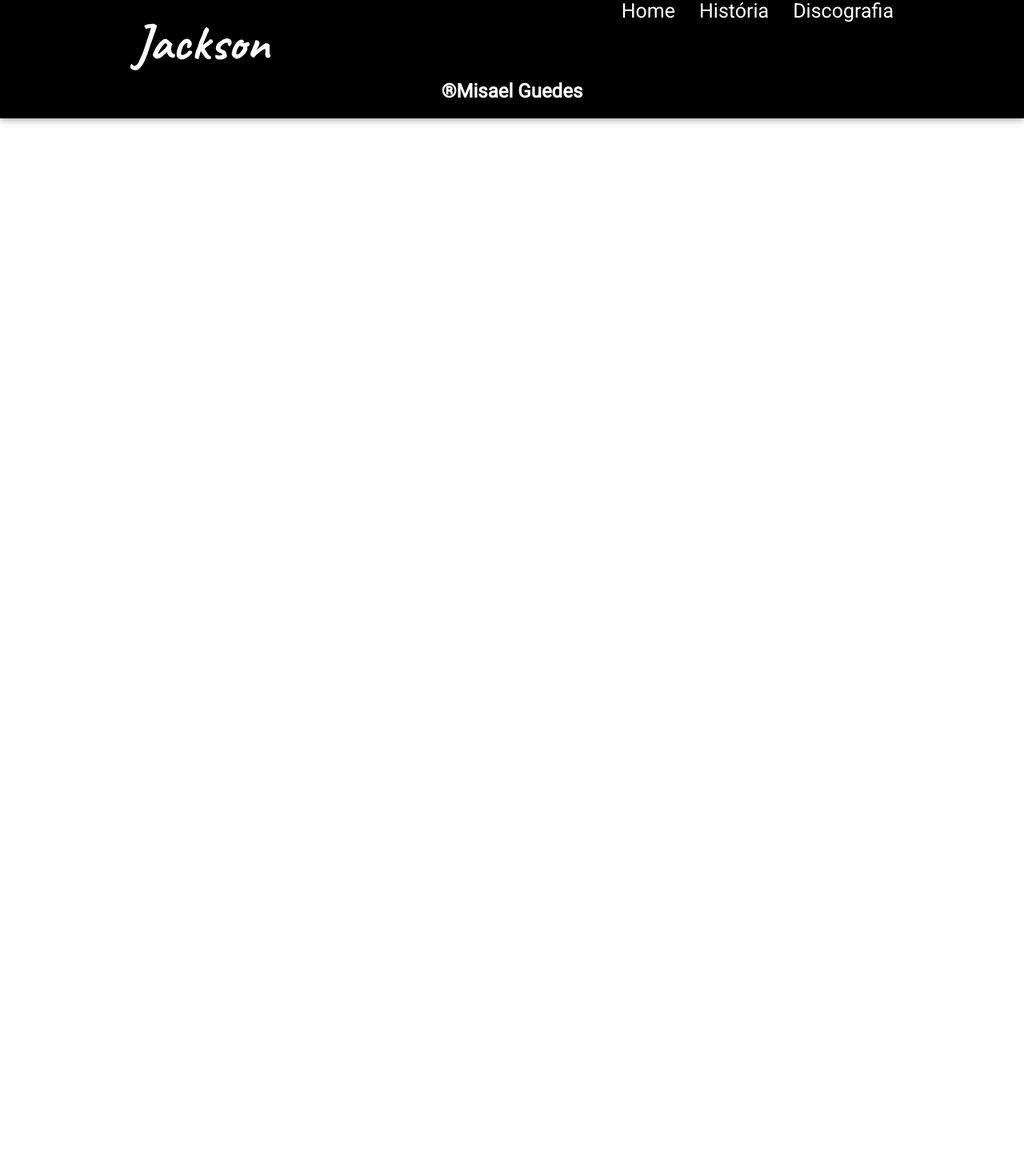
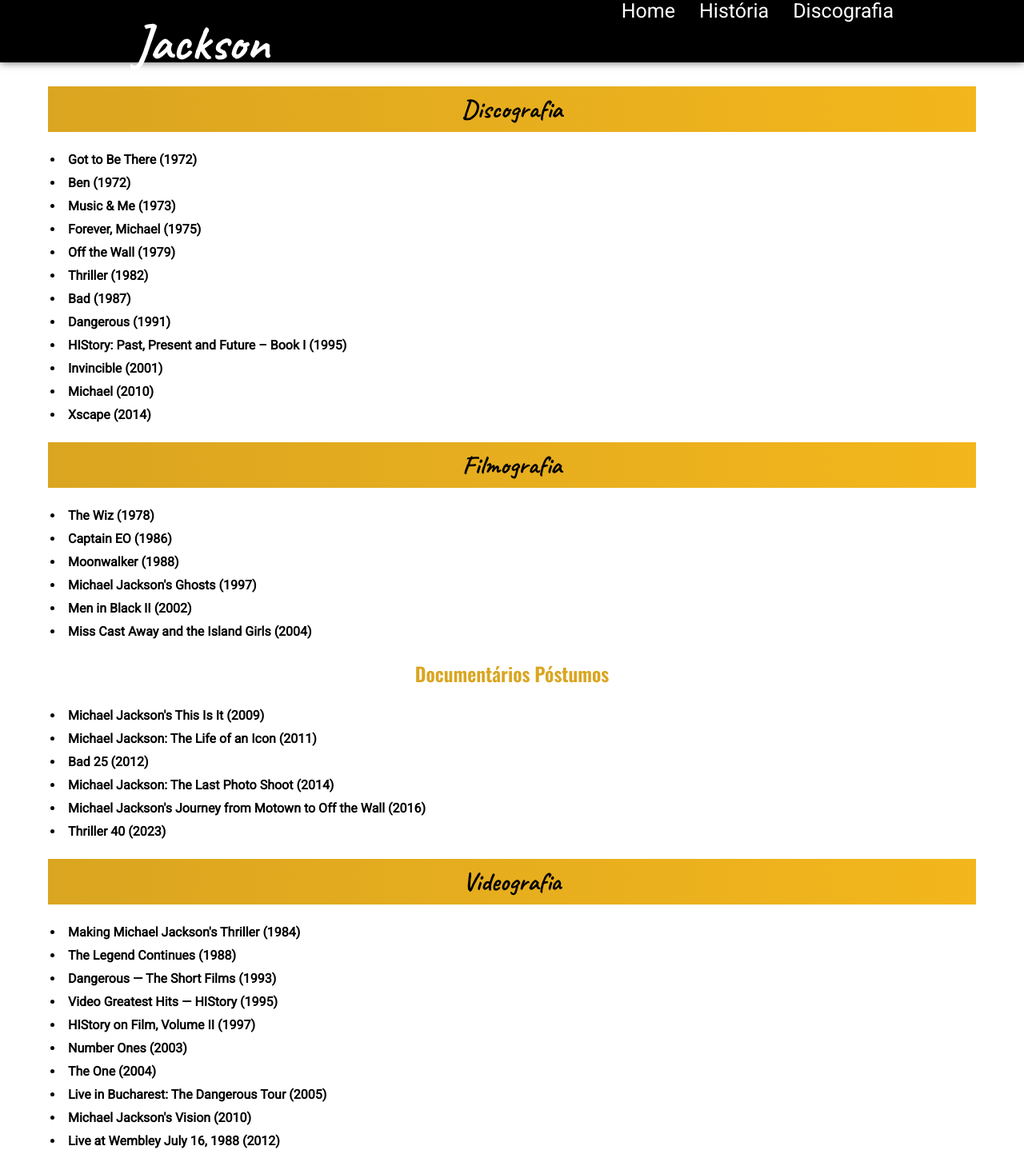
Before and after one commit to misaelguedes/Michael-Jackson, a React (Create React App) app: page /discografia in a window 1280 px wide. Shown: the part 52-1510 px from the top of the page at 80% size. Before the commit the page ends 800 px from the top, so only its background shows below. Built offline with nearby package versions, Linux system fonts and the light colour scheme.

Commit message:
Criando a página Discography

```diff
--- /dev/null
+++ b/src/pages/discography/Discography.js
@@ -0,0 +1,54 @@
+import './discography.css'
+
+export default function Discography() {
+    return (
+        <section>
+            <h1>Discografia</h1>
+            <ul>
+                <li>Got to Be There (1972)</li>
+                <li>Ben (1972)</li>
+                <li>Music & Me (1973)</li>
+                <li>Forever, Michael (1975)</li>
+                <li>Off the Wall (1979)</li>
+                <li>Thriller (1982)</li>
+                <li>Bad (1987)</li>
+                <li>Dangerous (1991)</li>
+                <li>HIStory: Past, Present and Future – Book I (1995)</li>
+                <li>Invincible (2001)</li>
+                <li>Michael (2010)</li>
+                <li>Xscape (2014)</li>
+            </ul>
+            <h1>Filmografia</h1>
+            <ul>
+                <li>The Wiz (1978)</li>
+                <li>Captain EO (1986)</li>
+                <li>Moonwalker (1988)</li>
+                <li>Michael Jackson's Ghosts (1997)</li>
+                <li>Men in Black II (2002)</li>
+                <li>Miss Cast Away and the Island Girls (2004)</li>
+            </ul>
+            <h2>Documentários Póstumos</h2>
+            <ul>
+                <li>Michael Jackson's This Is It (2009)</li>
+                <li>Michael Jackson: The Life of an Icon (2011)</li>
+                <li>Bad 25 (2012)</li>
+                <li>Michael Jackson: The Last Photo Shoot (2014)</li>
+                <li>Michael Jackson's Journey from Motown to Off the Wall (2016)</li>
+                <li>Thriller 40 (2023)</li>
+            </ul>
+            <h1>Videografia</h1>
+            <ul>
+                <li>Making Michael Jackson's Thriller (1984)</li>
+                <li>The Legend Continues (1988)</li>
+                <li>Dangerous — The Short Films (1993)</li>
+                <li>Video Greatest Hits — HIStory (1995)</li>
+                <li>HIStory on Film, Volume II (1997)</li>
+                <li>Number Ones (2003)</li>
+                <li>The One (2004)</li>
+                <li>Live in Bucharest: The Dangerous Tour (2005)</li>
+                <li>Michael Jackson's Vision (2010)</li>
+                <li>Live at Wembley July 16, 1988 (2012)</li>
+            </ul>
+        </section>
+    )
+}
--- /dev/null
+++ b/src/pages/discography/discography.css
@@ -0,0 +1,8 @@
+ul {
+    font-weight: bold;
+    margin: 20px 0 20px 20px;
+}
+
+li {
+    padding: 5px;
+}
--- a/src/routes.js
+++ b/src/routes.js
@@ -3,6 +3,7 @@
 import Footer from './components/footer/Footer'
 import Home from './pages/home/Home'
 import History from './pages/history/History'
+import Discography from './pages/discography/Discography'
 
 export default function RoutesApp() {
     return (
@@ -11,6 +12,7 @@
             <Routes>
                 <Route path='/' element={<Home/>}/>
                 <Route path='/historia' element={<History/>}/>
+                <Route path='/discografia' element={<Discography/>}/>
             </Routes>
             <Footer/>
         </BrowserRouter>
```
